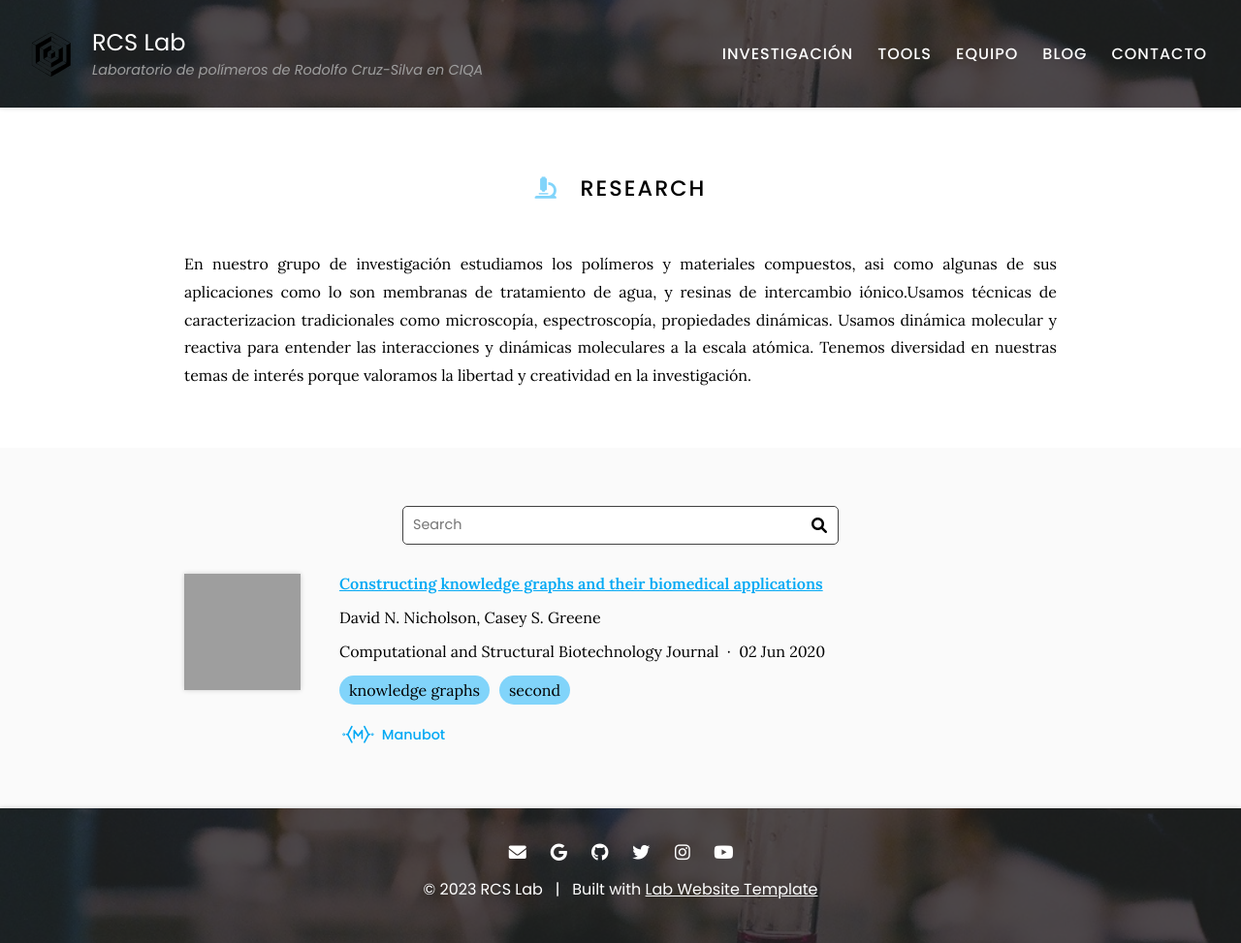
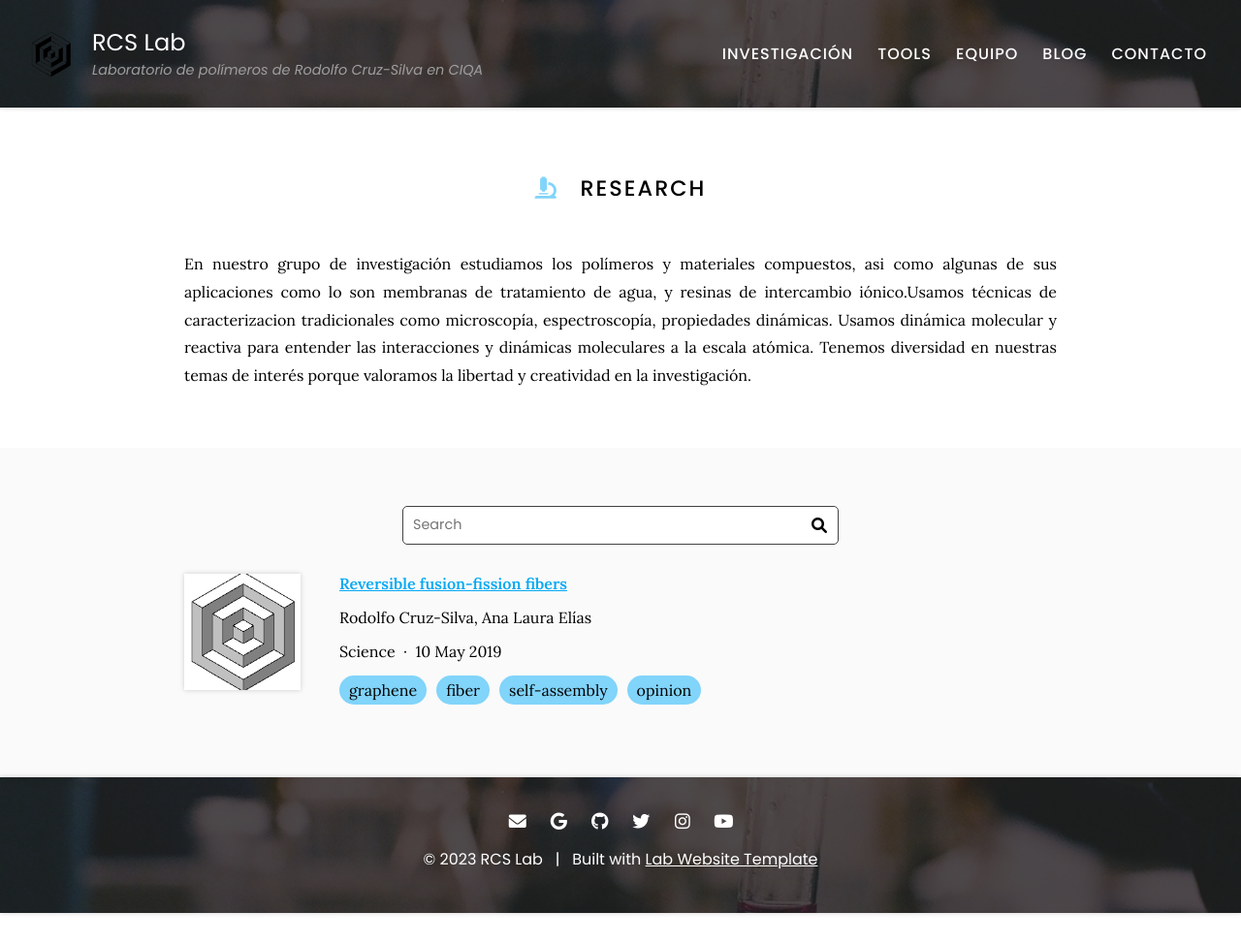
Before and after one commit to rcruzsilva-ciqa/rcruzsilva-ciqa.github.io, a Jekyll site: the page built from research/index.md, in a window 1280 px wide. Shown: the whole page at 97% size. Built offline with Jekyll 4.4.1, drawn with Linux system fonts in a browser that asks for light colours; after the commit the page ends 942 px from its top, so only the background shows below that; grey boxes are pictures that could not be loaded.

Commit message:
Generate citations

```diff
--- a/_data/citations.yaml
+++ b/_data/citations.yaml
@@ -1,19 +1,21 @@
 # DO NOT EDIT, GENERATED AUTOMATICALLY FROM SOURCES.YAML (AND ELSEWHERE)
 # See https://github.com/greenelab/lab-website-template/wiki/Citations
 
-- id: doi:10.1016/j.csbj.2020.05.017
-  title: Constructing knowledge graphs and their biomedical applications
+- id: 10.1126/science.abh2283
+  title: Reversible fusion-fission fibers
   authors:
-  - David N. Nicholson
-  - Casey S. Greene
-  publisher: Computational and Structural Biotechnology Journal
-  date: '2020-06-02'
-  link: https://doi.org/gg7m48
-  image: https://ars.els-cdn.com/content/image/1-s2.0-S2001037020302804-gr1.jpg
+  - Rodolfo Cruz-Silva
+  - "Ana Laura El\xEDas"
+  publisher: Science
+  date: '2019-05-10'
+  link: https://doi.org/grpnwq
+  image: images/logotipoCUBE.jpg
   extra-links:
-  - type: manubot
-    link: https://greenelab.github.io/knowledge-graph-review/
+  - type: website
+    link: https://www.science.org/doi/10.1126/science.abh2283
   tags:
-  - knowledge graphs
-  - second
-  _cache: 3e3e07e6a10bab2e92a0cab2a9ab41976e0061e22e4107a42748dc61a46c8423
+  - graphene
+  - fiber
+  - self-assembly
+  - opinion
+  _cache: 40f7fc2cf1c2a7fb3b2f193c1e7ca3e8e67d204caf0246799afc9404f1270545
```
